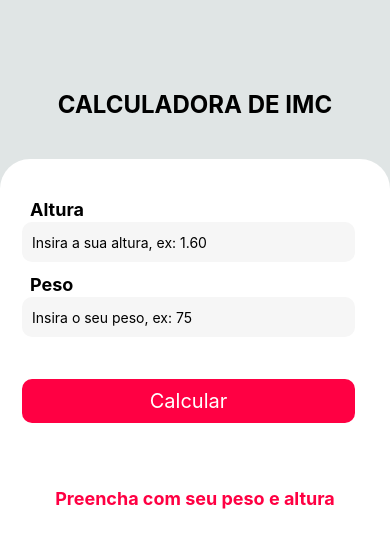
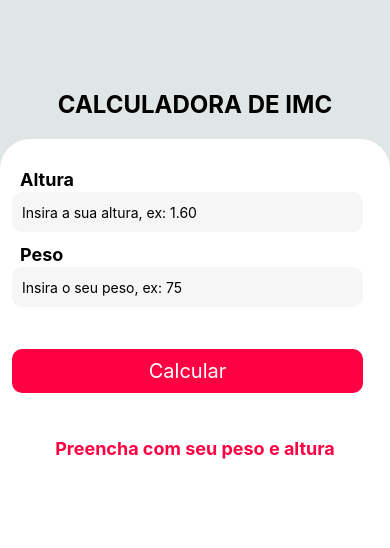
Before and after one commit to TatianePatriota/bmi-calculator, a React Native app: screen / in a window 390 px wide. Shown: the top 548 px of the page. Built offline with nearby package versions, Linux system fonts and the light colour scheme.

Commit message:
changing styles

```diff
--- a/src/components/FormMain/style.js
+++ b/src/components/FormMain/style.js
@@ -2,20 +2,16 @@ import { StyleSheet } from "react-native";
 
 export const styles = StyleSheet.create({
   formContext: {
-    width: "100%",
-    height: "100%",
-    bottom: 0,
+    flex: 1,
     backgroundColor: "#ffffff",
     alignItems: "center",
-    marginTop: 30,
+    paddingTop: 30,
+    marginTop: 10,
     borderTopLeftRadius: 30,
     borderTopRightRadius: 30,
   },
   form: {
     width: "100%",
-    height: "auto",
-    marginTop: 30,
-    padding: 10,
   },
   formLabel: {
     color: "#000000",
--- a/src/components/ResultImc/style.js
+++ b/src/components/ResultImc/style.js
@@ -3,9 +3,8 @@ import { StyleSheet } from "react-native";
 export const styles = StyleSheet.create({
   resultImc: {
     flex: 1,
-    marginTop: 15,
-    paddingTop: 30,
-    borderRadius: 20,
+    marginTop: 20,
+    paddingTop: 15,
     alignItems: "center",
     width: "100%",
   },
```
